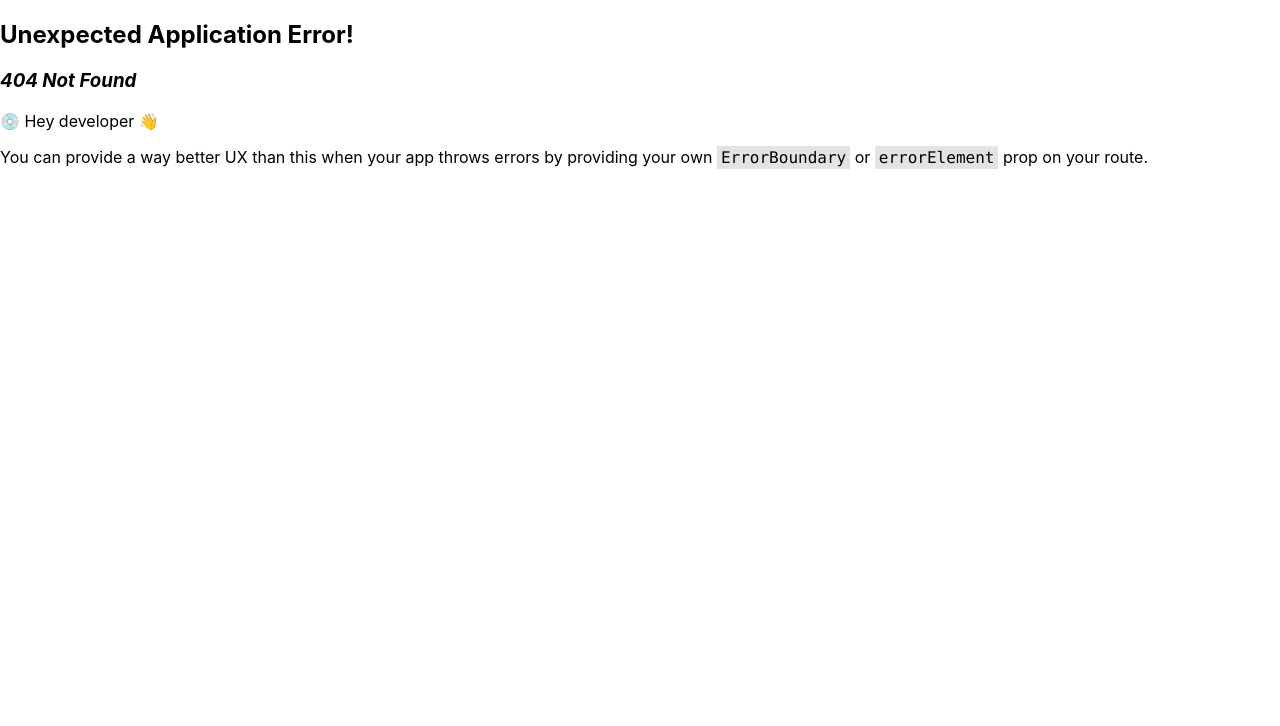
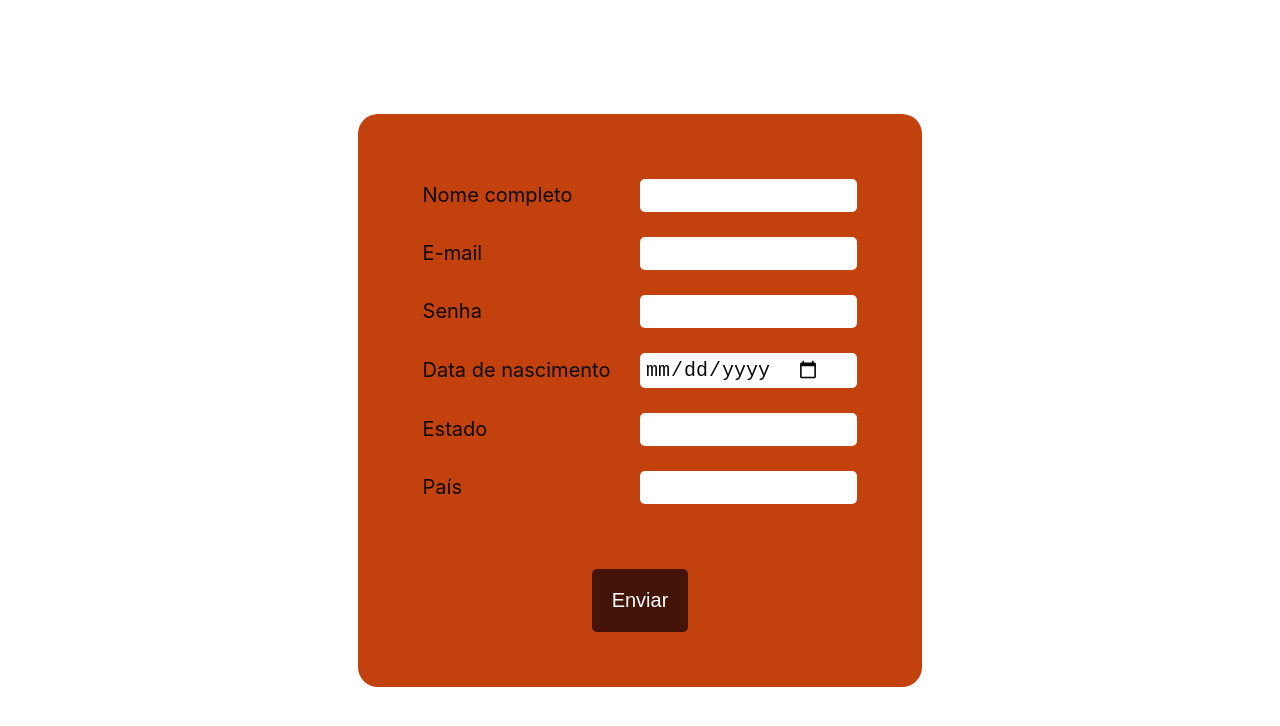
Before and after one commit to MateusPitura/web-react-browser, a React (Create React App) app: page /edicao in a window 1280 px wide. Before the commit this address had no page. Shown: the top 726 px of the page. Built offline with nearby package versions, Linux system fonts and the light colour scheme.

Commit message:
feat: adicionado update

```diff
--- /dev/null
+++ b/src/components/inputWithChanges/InputWithChanges.css
@@ -0,0 +1,30 @@
+.InputWithChanges{
+    display: flex;
+    padding: 10px;
+    margin: 5px;
+    /* background-color: lightblue; */
+}
+
+.InputWithChanges__label{
+    display: flex;
+    flex: 1;
+    align-items: center;
+    padding-right: 10px;
+    color: #0C0A09;
+    font-size: 20px;
+}
+
+.InputWithChanges__input{
+    border-radius: 5px;
+    display: flex;
+    flex: 1;
+    padding: 5px;
+    border: none;
+    width: 100%;
+    font-size: 20px;
+    color: #0C0A09;
+}
+
+.InputWithChanges__input:focus{
+    outline: none
+}
--- /dev/null
+++ b/src/components/inputWithChanges/InputWithChanges.tsx
@@ -0,0 +1,28 @@
+import React from "react";
+import './InputWithChanges.css'
+
+type PropsType = {
+    label: string,
+    type: string,
+    value: any,
+    setValue: any,
+}
+
+const InputWithChanges = (props: PropsType) => {
+    return (
+        <label className="InputWithChanges">
+            <div className="InputWithChanges__label">
+                {props.label}
+            </div>
+            <input
+                className="InputWithChanges__input"
+                type={props.type}
+                value={props.value}
+                onChange={(e)=>props.setValue(e.target.value)}
+                // required
+            />
+        </label>
+    )
+}
+
+export default InputWithChanges
--- /dev/null
+++ b/src/constants.tsx
@@ -0,0 +1,3 @@
+export const USUARIOS = 'usuarios'
+
+export const LOGADO = 'logado'
--- a/src/contants.tsx
+++ /dev/null
@@ -1 +0,0 @@
-export const USUARIOS = 'usuarios'
--- a/src/controller/localStorage.tsx
+++ b/src/controller/localStorage.tsx
@@ -6,6 +6,11 @@ export const save = (key: string, value: Object) => {
     localStorage.setItem(key, dataStringfy);
 }
 
+export const replace = (key: string, value: Object) => {
+    const dataStringfy = JSON.stringify(value)
+    localStorage.setItem(key, dataStringfy);
+}
+
 export const retrieve = (key: string) => {
     const dataRetrieve = localStorage.getItem(key)
     const dataParsed = dataRetrieve?JSON.parse(dataRetrieve):[]
--- /dev/null
+++ b/src/pages/browser/Browser.tsx
@@ -0,0 +1,20 @@
+import React from "react";
+import { Link } from "react-router-dom";
+
+const Browser = () => {
+    return (
+        <div>
+            <Link to="/edicao">
+                <button>Editar dados pessoais</button>
+            </Link>
+            <Link to="/edicao">
+                <button>Pesquisar</button>
+            </Link>
+            <Link to="/edicao">
+                <button>Recomendações</button>
+            </Link>
+        </div>
+    )
+}
+
+export default Browser
--- a/src/pages/cadastro/Cadastro.jsx
+++ b/src/pages/cadastro/Cadastro.tsx
@@ -3,13 +3,17 @@ import "./Cadastro.css"
 import Input from "../../components/input/Input.tsx";
 import Button from "../../components/button/Button.tsx";
 import { save } from "../../controller/localStorage.tsx";
-import { USUARIOS } from '../../contants.tsx'
+import { USUARIOS } from '../../constants.tsx'
+import { useNavigate } from "react-router-dom";
 
 const Cadastro = () => {
 
-    const handleEnviarFormulario = (event) => {
+    const navigate = useNavigate()
+
+    const handleEnviarFormulario = (event: any) => {
         event.preventDefault()
         const newUser = {
+            id: new Date().getTime(),
             nome: event.target[0].value,
             email: event.target[1].value,
             senha: event.target[2].value,
@@ -19,6 +23,7 @@ const Cadastro = () => {
         }
         save(USUARIOS, newUser)
         alert("Usuário cadastrado")
+        navigate("/")
     }
 
     return(
--- /dev/null
+++ b/src/pages/edicao/Edicao.css
@@ -0,0 +1,19 @@
+.Edicao{
+    display: flex;
+    height: 100vh;
+    align-items: center;
+    justify-content: center;
+}
+
+.Edicao__formulario{
+    padding: 50px;
+    background-color: #C2410C;
+    border-radius: 20px;
+}
+
+.Edicao__button{
+    margin-top: 50px;
+    display: flex;
+    align-items: center;
+    justify-content: center;
+}
--- /dev/null
+++ b/src/pages/edicao/Edicao.tsx
@@ -0,0 +1,71 @@
+import React, { useEffect, useState } from "react";
+import "./Edicao.css"
+import InputWithChanges from "../../components/inputWithChanges/InputWithChanges.tsx";
+import Button from "../../components/button/Button.tsx";
+import { retrieve, replace, save } from "../../controller/localStorage.tsx"
+import { USUARIOS, LOGADO } from '../../constants.tsx'
+
+const Edicao = () => {
+
+    const [nome, setNome] = useState("")
+    const [email, setEmail] = useState("")
+    const [senha, setSenha] = useState("")
+    const [nascimento, setNascimento] = useState("")
+    const [estado, setEstado] = useState("")
+    const [pais, setPais] = useState("")
+
+    const userLogado = retrieve(LOGADO)
+
+    useEffect(() => {
+        setNome(userLogado.nome)
+        setEmail(userLogado.email)
+        setSenha(userLogado.senha) //Talvez esse não
+        setNascimento(userLogado.nascimento)
+        setEstado(userLogado.estado)
+        setPais(userLogado.pais)
+    }, [])
+
+    const handleAtualizarDados = (event: any) => {
+        event.preventDefault();
+        const dataUpdated = {
+            id: userLogado.id,
+            nome: event.target[0].value,
+            email: event.target[1].value,
+            senha: event.target[2].value,
+            nascimento: event.target[3].value,
+            estado: event.target[4].value,
+            pais: event.target[5].value
+        }
+        replace(LOGADO, dataUpdated)
+        const listUsers = retrieve(USUARIOS)
+        listUsers.map(item => {
+            if (item.id === userLogado.id) {
+                item.nome = event.target[0].value
+                item.email = event.target[1].value
+                item.senha = event.target[2].value
+                item.nascimento = event.target[3].value
+                item.estado = event.target[4].value
+                item.pais = event.target[5].value
+            }
+        })
+        replace(USUARIOS, listUsers)
+    }
+
+    return (
+        <div className="Edicao">
+            <form onSubmit={(event) => handleAtualizarDados(event)} className="Edicao__formulario">
+                <InputWithChanges label="Nome completo" type="text" value={nome} setValue={setNome} />
+                <InputWithChanges label="E-mail" type="email" value={email} setValue={setEmail} />
+                <InputWithChanges label="Senha" type="password" value={senha} setValue={setSenha} />
+                <InputWithChanges label="Data de nascimento" type="date" value={nascimento} setValue={setNascimento} />
+                <InputWithChanges label="Estado" type="text" value={estado} setValue={setEstado} />
+                <InputWithChanges label="País" type="text" value={pais} setValue={setPais} />
+                <div className="Edicao__button">
+                    <Button title="Enviar" />
+                </div>
+            </form>
+        </div>
+    )
+}
+
+export default Edicao
--- a/src/pages/login/Login.tsx
+++ b/src/pages/login/Login.tsx
@@ -2,22 +2,35 @@ import React from "react";
 import './Login.css'
 import Input from "../../components/input/Input.tsx";
 import Button from "../../components/button/Button.tsx";
-import { retrieve } from "../../controller/localStorage.tsx"
-import { USUARIOS } from '../../contants.tsx'
+import { retrieve, replace } from "../../controller/localStorage.tsx"
+import { USUARIOS, LOGADO } from '../../constants.tsx'
+import { useNavigate } from "react-router-dom";
+
+type LoginType = {
+    email: string,
+    senha: string,
+}
 
 const Login = () => {
 
-    const handleValidarLogin = (event) => {
+    const navigate = useNavigate()
+
+    const handleValidarLogin = (event: any) => {
         event.preventDefault()
         const usuarios = retrieve(USUARIOS)
         const user = {
             email: event.target[0].value,
             senha: event.target[1].value,
         }
-        const validado = usuarios.find(item => (
-            (item.email == user.email) && (item.senha = user.senha)
+        const userLogado = usuarios.find((item: LoginType) => (
+            (item.email === user.email) && (item.senha === user.senha)
         ))
-        console.log(validado)
+        if(userLogado){
+            replace(LOGADO, userLogado)
+            navigate("/browser")
+        } else {
+            alert("Login não encontrado")
+        }
     }
 
     return(
```
Also changed, not shown: src/router.js (+12 -2 lines).
